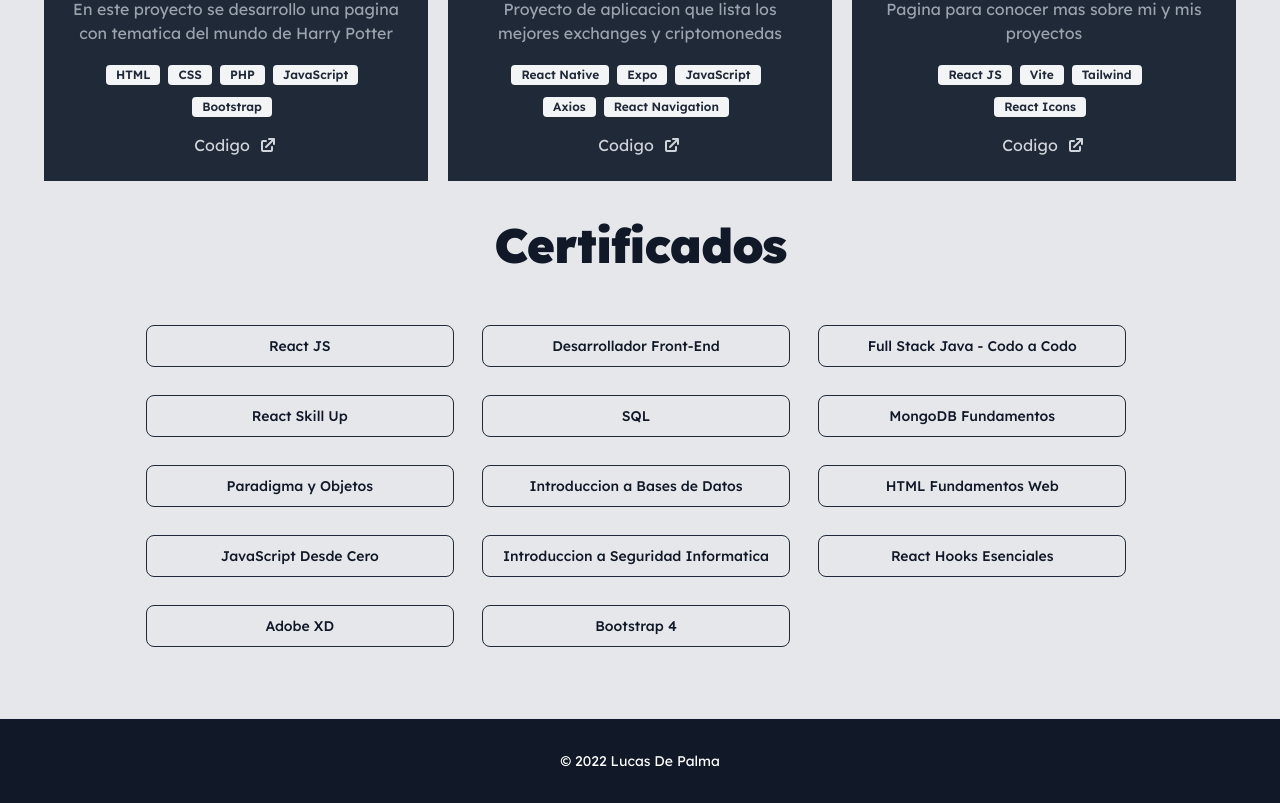
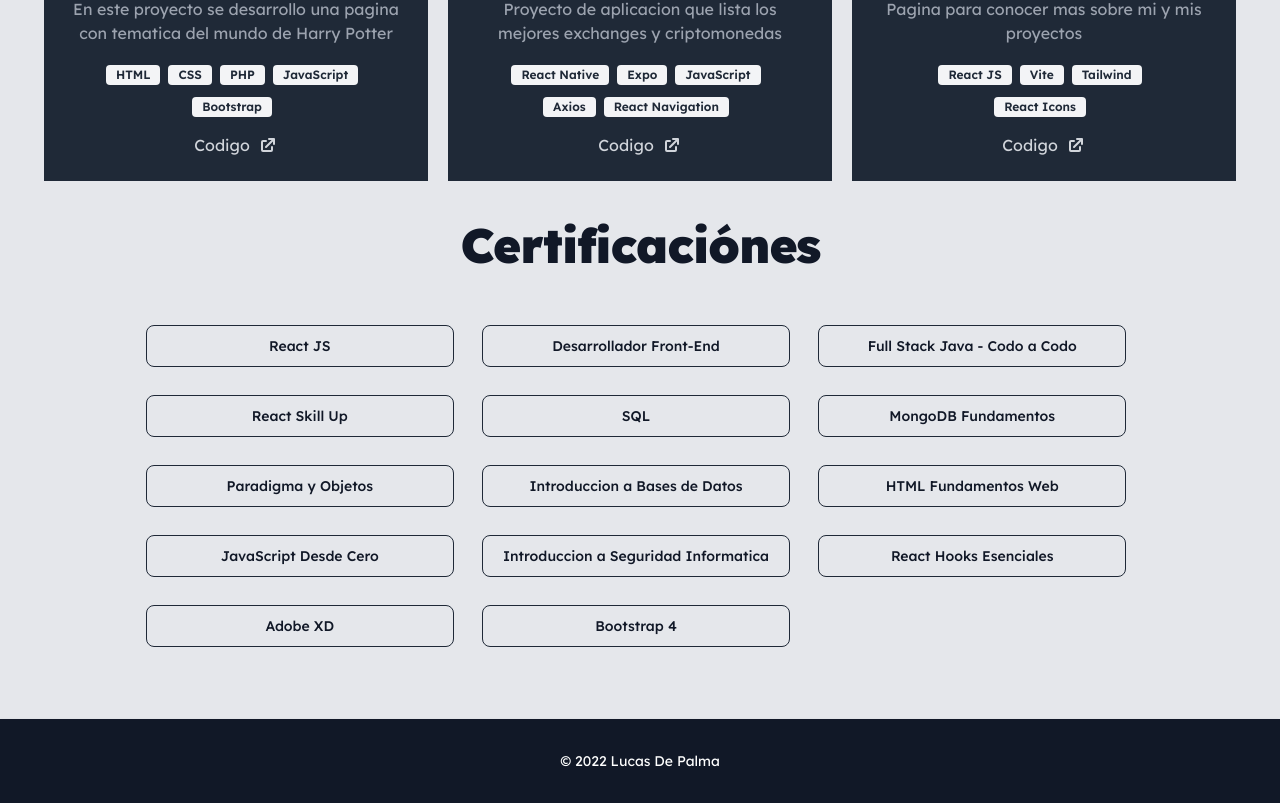
Before and after one commit to DePalma2/Portfolio-Lucas-De-Palma, a React (Vite) app: page / in a window 1280 px wide. Shown: the part 1595-2398 px from the top of the page. Built offline with nearby package versions, Linux system fonts and the light colour scheme.

Commit message:
Change word

```diff
--- a/src/components/Certificates.jsx
+++ b/src/components/Certificates.jsx
@@ -8,7 +8,7 @@
   return (
     <div>
         <div>
-            <h2 className='mb-4 text-4xl font-extrabold tracking-tight leading-none text-gray-900 md:text-3xl lg:text-5xl'>Certificados</h2>
+            <h2 className='mb-4 text-4xl font-extrabold tracking-tight leading-none text-gray-900 md:text-3xl lg:text-5xl'>Certificaciónes</h2>
         </div>
         <div className="p-10 grid grid-cols-1 sm:grid-cols-1 md:grid-cols-3 lg:grid-cols-3 xl:grid-cols-3 gap-5">
         {
```
